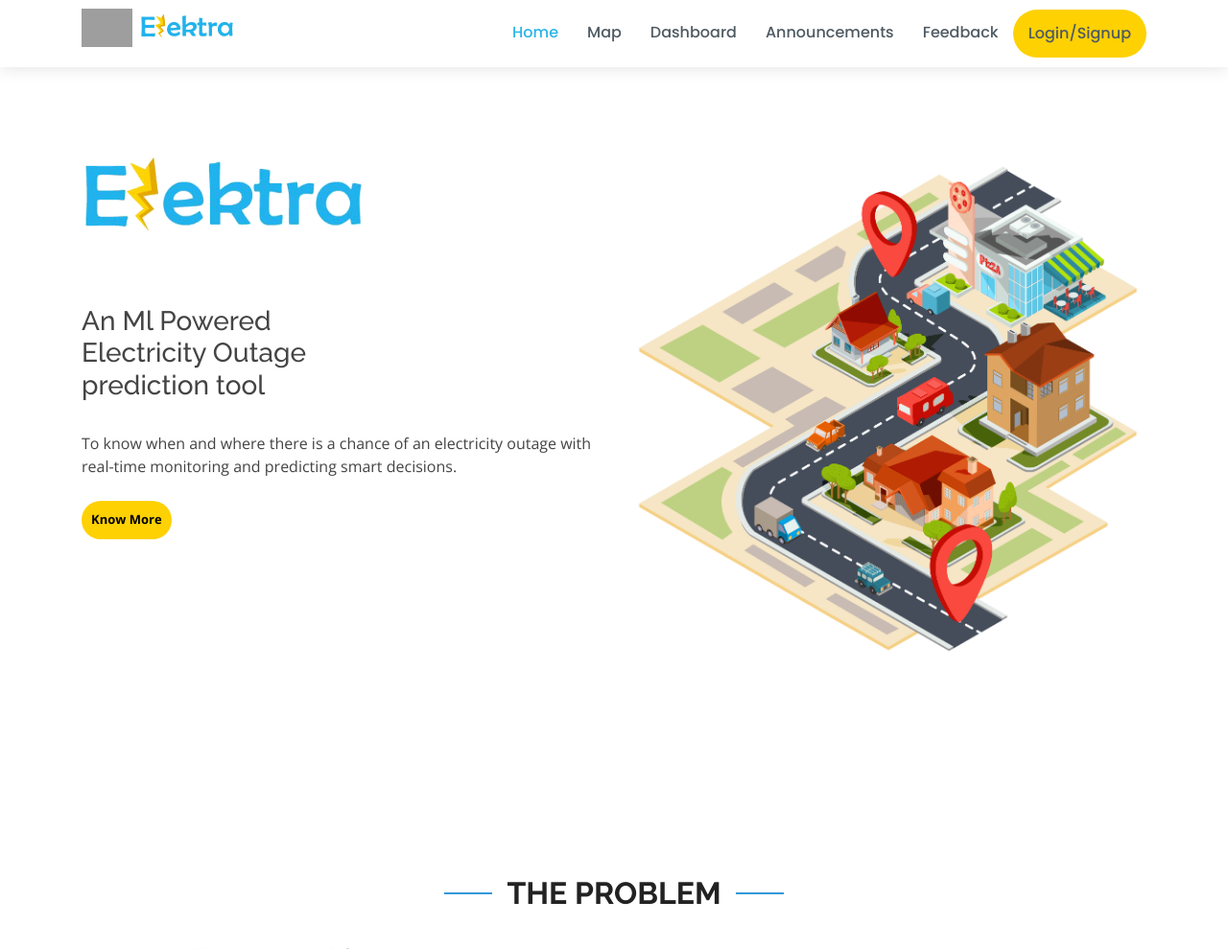
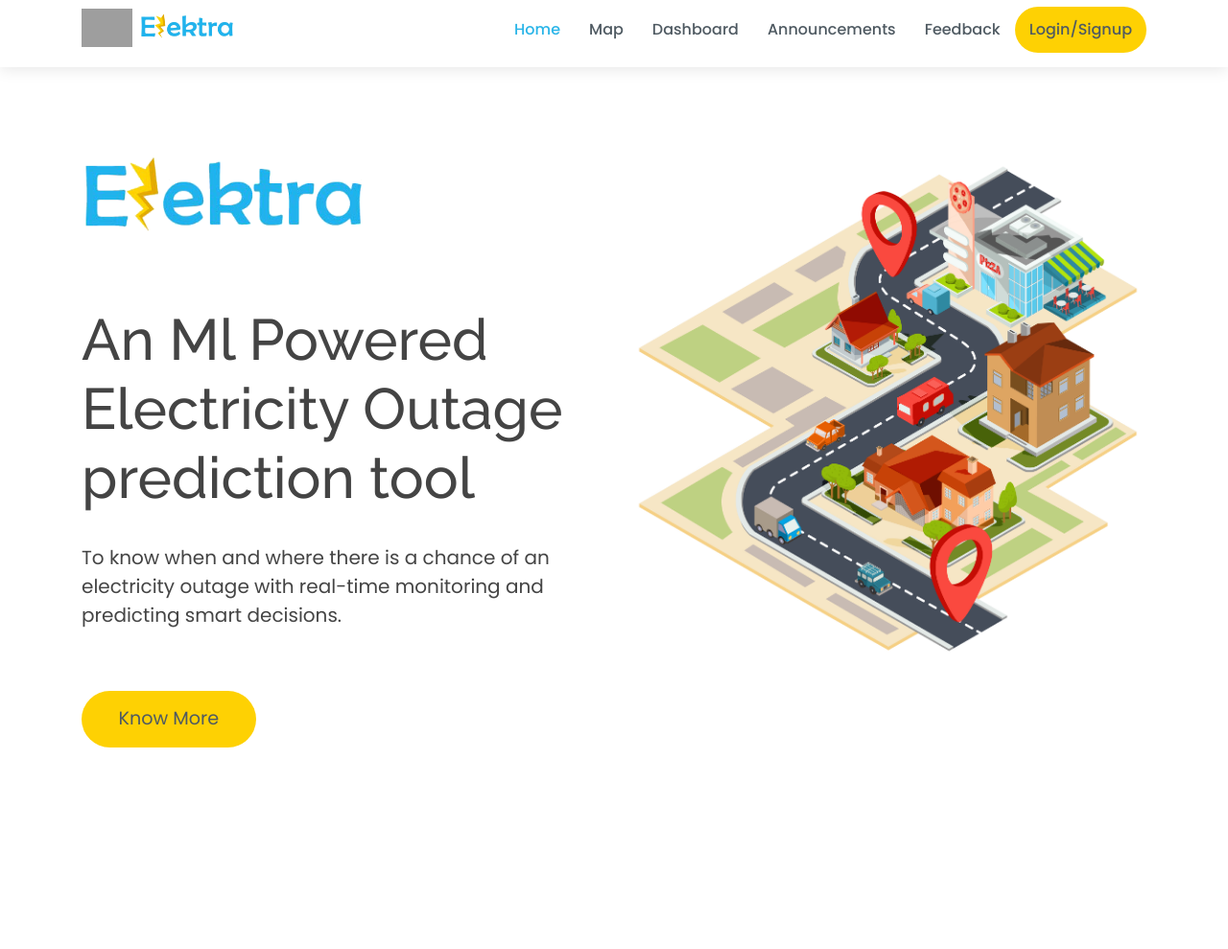
Before and after one commit to khannakshat7/Elektra, a Django app: page / in a window 1280 px wide. Shown: the top 989 px of the page at 96% size. Run offline with Django 3.2, Linux system fonts and the light colour scheme; some libraries are stand-ins or nearby versions; grey boxes are pictures that could not be loaded.

Commit message:
modified intro-text, added .btn class

```diff
--- a/static/style.css
+++ b/static/style.css
@@ -233,7 +233,7 @@ h6 {
 .mobile-nav a:hover,
 .mobile-nav .active>a,
 .mobile-nav li:hover>a {
-  color: #fa023c;
+  color: #2AB5E8 !important;
   text-decoration: none;
 }
 
@@ -288,6 +288,46 @@ h6 {
   color: #fff;
 }
 
+    /*--------------------------------------------------------------
+# Button
+--------------------------------------------------------------*/
+
+.btn {
+  transition: all 0.5s ease-in-out;
+  background: #FED103;
+  color: #4f5a62;
+  /* font-weight: bold; */
+  font-size: 1.2em;
+  font-family: "Poppins", sans-serif;
+  border: none;
+  border-radius: 5em;
+  margin-bottom: .5em;
+  display: inline-block;
+  padding: 0.8em 2em;
+  width: unset;
+  cursor: pointer;
+}
+
+.btn:hover {
+  color: #2AB5E8;
+  font-weight: 800;
+  border: 4px solid #FED103;
+  background-color: #fff;
+  z-index:1;
+}
+/*--------------------------------------------------------------
+# Home
+--------------------------------------------------------------*/
+.home__title {
+  font-family: 'Raleway', sans-serif;
+  font-size: 3.75rem;
+
+}
+
+.home__text {
+  font-size: 1.25rem;
+  font-family: 'Poppins';
+}
 
 /*--------------------------------------------------------------
 # Sections General
@@ -337,6 +377,8 @@ section {
 * .section-title p {
   margin-bottom: 0;
 }
+
+
 
 /*--------------------------------------------------------------
 # Featured
--- a/templates/base.html
+++ b/templates/base.html
@@ -22,10 +22,7 @@
   <link rel="stylesheet" href="https://stackpath.bootstrapcdn.com/font-awesome/4.7.0/css/font-awesome.min.css"
     integrity="sha384-wvfXpqpZZVQGK6TAh5PVlGOfQNHSoD2xbE+QkPxCAFlNEevoEH3Sl0sibVcOQVnN" crossorigin="anonymous" />
 
-  <!-- Main CSS File -->
-  <link href="{% static 'style.css' %}" rel="stylesheet" />
-
-  <script type="text/javascript" src="{% static 'main.js' %}">
+    <script type="text/javascript" src="{% static 'main.js' %}">
   </script>
   <link rel="stylesheet" href="https://unpkg.com/leaflet@1.7.1/dist/leaflet.css"
   integrity="sha512-xodZBNTC5n17Xt2atTPuE1HxjVMSvLVW9ocqUKLsCC5CXdbqCmblAshOMAS6/keqq/sMZMZ19scR4PsZChSR7A=="
@@ -34,8 +31,12 @@
   integrity="sha512-XQoYMqMTK8LvdxXYG3nZ448hOEQiglfqkJs1NOQV44cWnUrBc8PkAOcXy20w0vlaXaVUearIOBhiXZ5V3ynxwA=="
   crossorigin=""></script>
 
+  <!-- Main CSS File -->
+  <link href="{% static 'style.css' %}" rel="stylesheet" />
+
   <style>
     #mapid { height: 700px; width: 1300px;}
+
 </style>
 </head>
 
@@ -62,7 +63,9 @@
           <li><a href="{% url 'feedback' %}">Feedback</a></li>
           {% if user.is_authenticated %}
           <li><a href="#">Welcome, {{ user }}</a></li>
-          <li style=" font-weight: 800;
+          <li><a class="btn" href="{% url 'logout' %}">Logout</a></li>
+          {% else %}
+                <!-- <li style=" font-weight: 800;
                     font-size: 13px;
                     display: inline-block;
                     padding: 1px 1px 1px 1px;
@@ -70,20 +73,9 @@
                     transition: 0.5s;
                     background: #FED103;
                     border-style: none;
-                    color: #fff;"><a href="{% url 'logout' %}">Logout</a></li>
-          {% else %}
-                <li style=" font-weight: 800;
-                    font-size: 13px;
-                    display: inline-block;
-                    padding: 1px 1px 1px 1px;
-                    border-radius: 50px;
-                    transition: 0.5s;
-                    background: #FED103;
-                    border-style: none;
-                    color: #fff;"><a href="{% url 'login' %}">Login/Signup</a></li>
+                    color: #fff;"><a href="{% url 'login' %}">Login/Signup</a></li> -->
+                <li><a class="btn" href="{% url 'login' %}">Login/Signup</a></li>
           {% endif %}
-
-
         </ul>
       </nav>
 
--- a/templates/index.html
+++ b/templates/index.html
@@ -15,25 +15,16 @@
           <p style="text-align: left;">
             <br>
 
-            <h3>An Ml Powered <br>Electricity Outage<br> prediction tool</h3>
+            <h1 class="home__title">An Ml Powered Electricity Outage prediction tool</h1>
             <br>
-
-            To know when and where there is a chance of an electricity outage with real-time monitoring and predicting
-            smart
-            decisions.
+            <p class="home__text">
+              To know when and where there is a chance of an electricity outage with real-time monitoring and predicting smart decisions.
+            </p>
 
             <br>
             <br>
 
-            <a href="{% url 'login' %}"><button style=" font-weight: 800;
-                font-size: 13px;
-                display: inline-block;
-                padding: 10px 10px 10px 10px;
-                border-radius: 50px;
-                transition: 0.5s;
-                background:#FED103;
-                border-style: none;
-                color: #000;">Know More</button></a>
+            <a href="{% url 'login' %}"><button class="btn">Know More</button></a>
           </p>
 
         </div>
```
